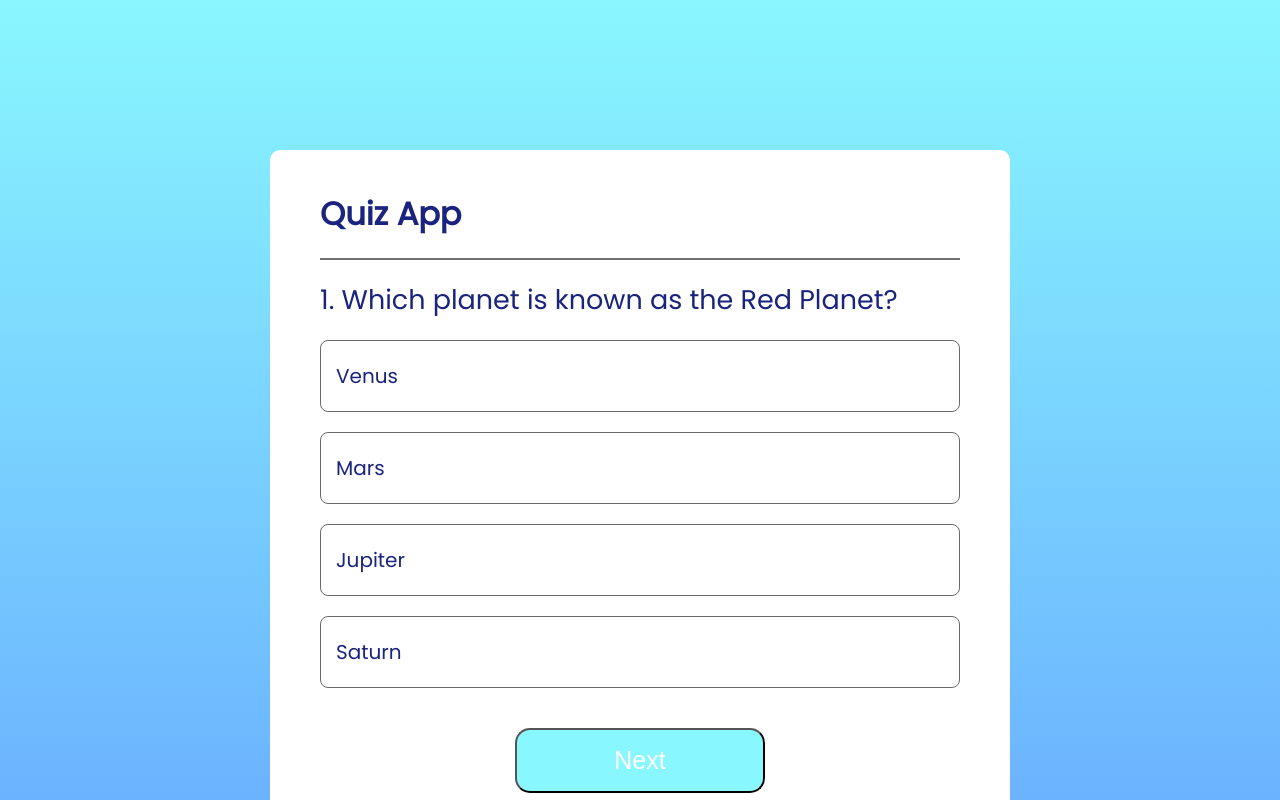
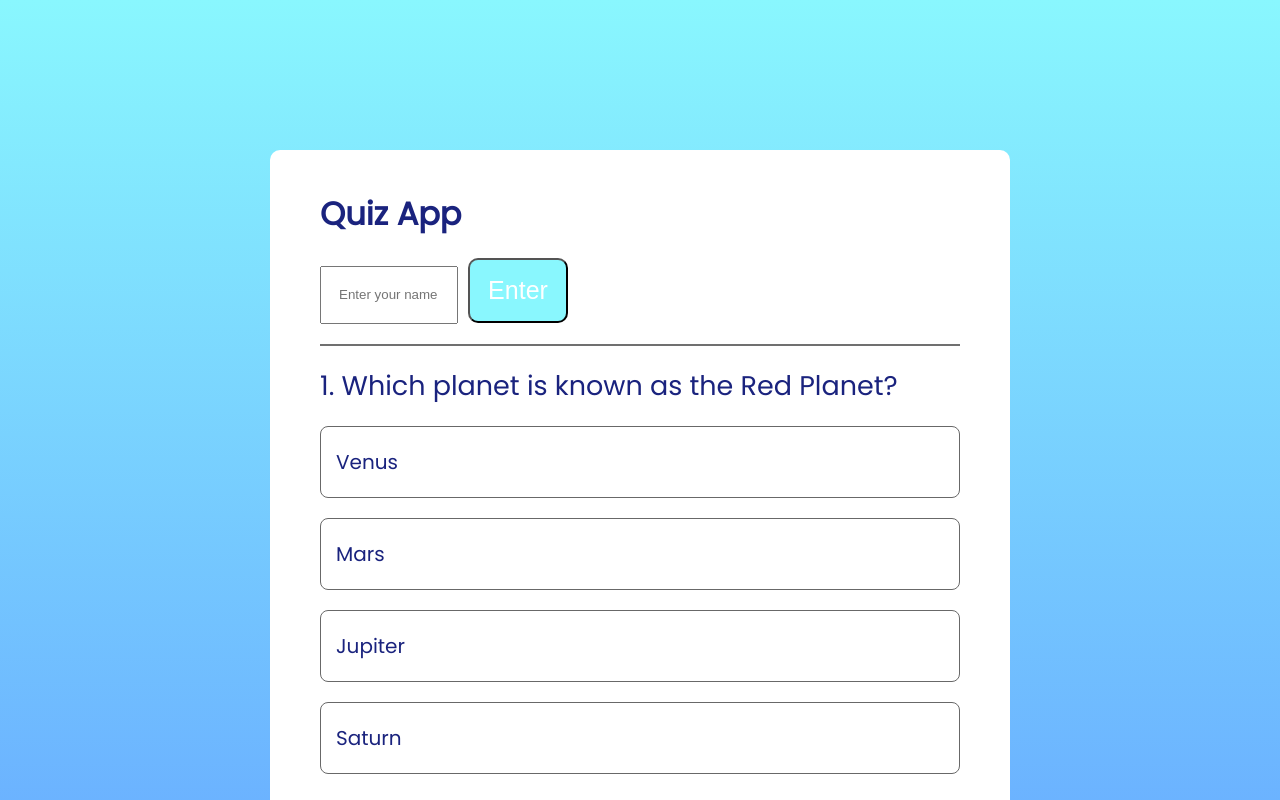
Before and after one commit to Teniola876/Quiz-App, a React (Vite) app: page / in a window 1280 px wide. Shown: the top 800 px of the page. Built offline with nearby package versions, Linux system fonts and the light colour scheme.

Commit message:
update quiz app

```diff
--- a/src/Components/Quiz/Quiz.jsx
+++ b/src/Components/Quiz/Quiz.jsx
@@ -86,7 +86,7 @@ const Quiz = () => {
 
       <h1>Quiz App</h1>
 
-      {user ? (
+      {!user ? (
 
         <form onSubmit={handleSubmit}>
              <div className="enter">
```
